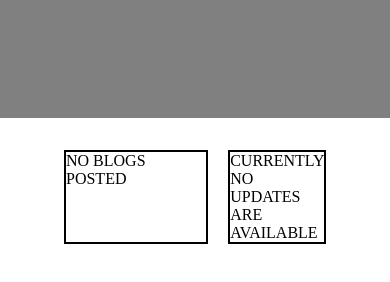
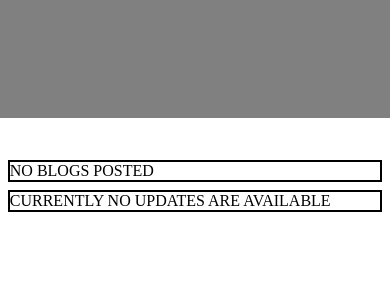
Before and after one commit to Sunnyverma81201/apoorv_verma_blog, a plain HTML site: page index.html in a window 390 px wide. Shown: the part 42-324 px from the top of the page. Drawn offline with Linux system fonts and the light colour scheme.

Commit message:
made the site responsive for mobile devices

```diff
--- a/style.css
+++ b/style.css
@@ -3,7 +3,8 @@ body{
 }
 .top{
     text-align: center;
-    margin-block-end: 2em;
+    margin-top: 0;
+    margin-bottom: 2em;
     background-color: gray;
     background-size: cover;
     height: 10em;
@@ -15,11 +16,23 @@ body{
 .container{
     display: grid;
     grid-template-columns: 3fr 1fr;
-    grid-gap: 20px;
-    padding-left: 4em;
-    padding-right: 4em;
+    grid-gap: 1em;
+    padding-left: 10vw;
+    padding-right: 10vw;
 }
 
 .blogs,.updates{
     border: 2pt solid black;
 }
+
+@media only screen and (max-width: 768px){
+    .top{
+        margin-bottom: 1em;
+    }
+    .container{
+        display: inline;
+    }
+    .blogs,.updates{
+        margin: 2vw;
+    }
+}
```
